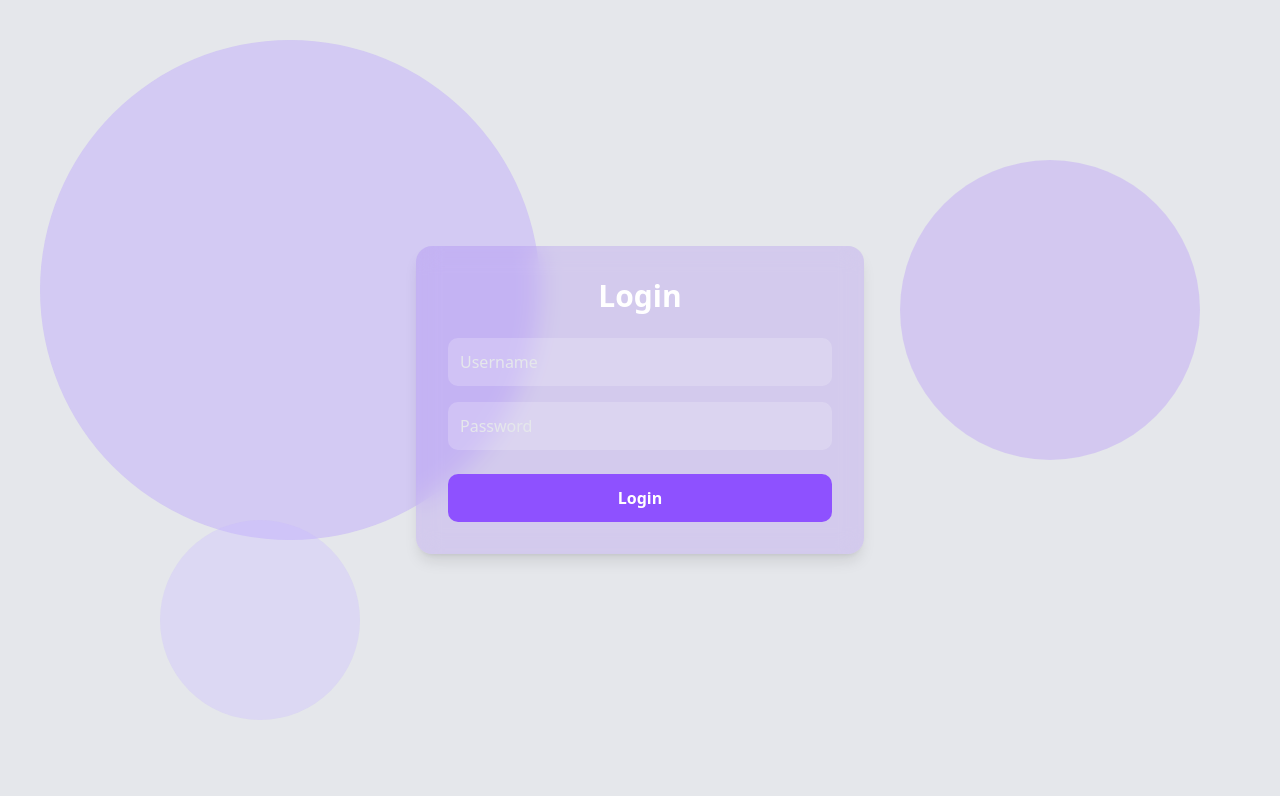
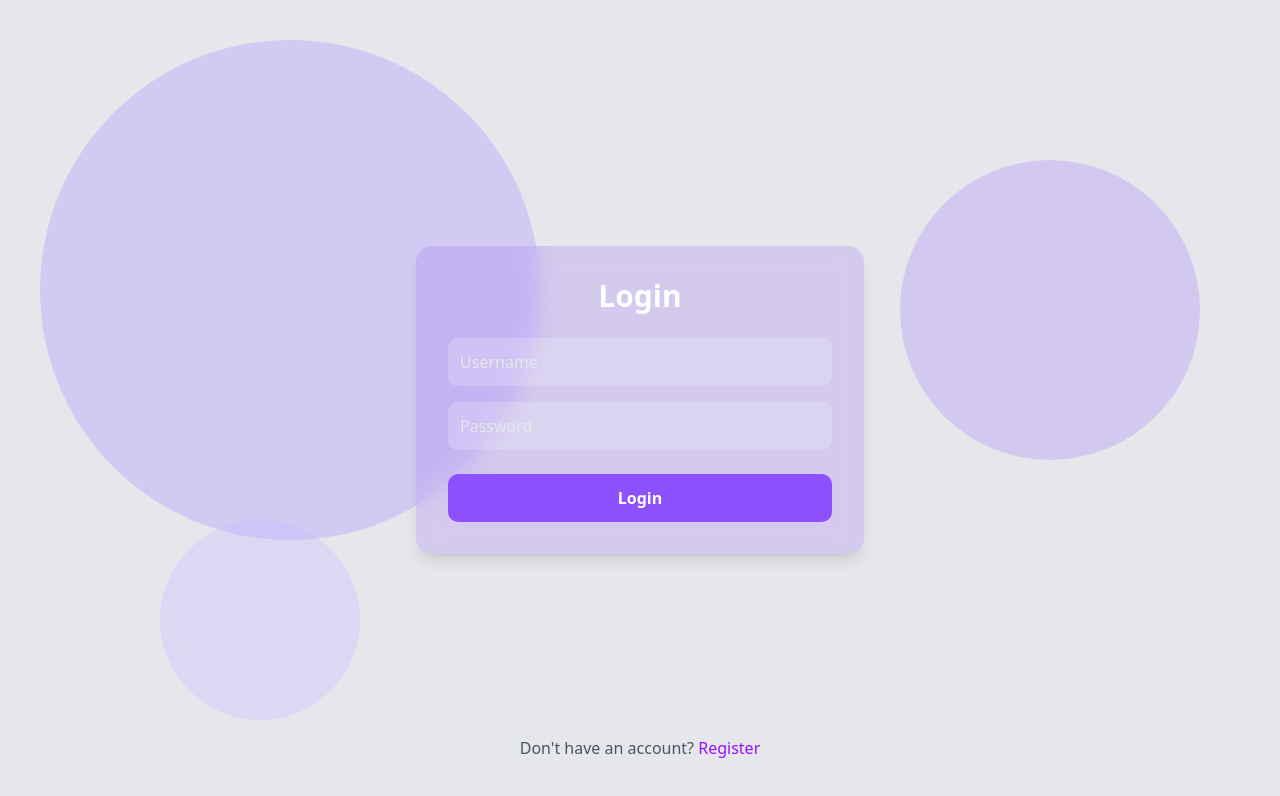
Before and after one commit to Uche44/edulearn, a React (Vite) app in the folder frontendd/: page /login in a window 1280 px wide. Shown: the top 796 px of the page. Built offline with nearby package versions, Linux system fonts and the light colour scheme; no server answers.

Commit message:
added routing to register page from login

```diff
--- a/frontendd/src/components/form.tsx
+++ b/frontendd/src/components/form.tsx
@@ -3,7 +3,7 @@ import api from "../lib/api";
 import { ACCESS_TOKEN, REFRESH_TOKEN } from "../lib/constants";
 import type { FormDataType, ErrorType, FormProps } from "../types";
 import { useUserProfile } from "@/context/userprofile";
-import { useNavigate } from "react-router-dom";
+import { useNavigate, Link } from "react-router-dom";
 import { jwtDecode } from "jwt-decode";
 import Loading from "./loading";
 import { toast } from "sonner";
@@ -116,6 +116,18 @@ const Form: React.FC<FormProps> = ({ route, method }) => {
           {method === "login" ? "Login" : "Register"}
         </button>
       </form>
+
+      {method === "login" && (
+        <p className="text-gray-600 absolute bottom-10">
+          Don't have an account?{" "}
+          <Link
+            to="/register"
+            className="cursor-pointer text-purple-600 font-medium"
+          >
+            Register
+          </Link>
+        </p>
+      )}
     </div>
   );
 };
```
